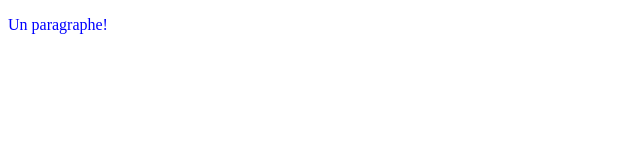
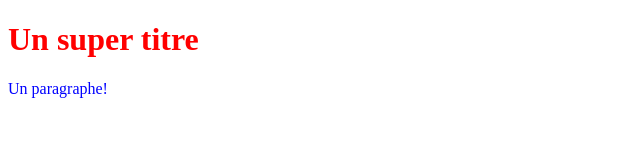
Before and after one commit to Eleanorah/OpenclassroomsProject, a plain HTML site: page index.html in a window 1280 px wide. Shown: the whole page, without its empty margins (0-640 px from the left). Drawn offline with Linux system fonts and the light colour scheme.

Commit message:
ajout d'un titre en rouge

```diff
--- a/index.html
+++ b/index.html
@@ -7,7 +7,9 @@
     </head>
 
     <body>
-
+	<h1>
+	Un super titre
+	</h1>
 	<p>
 	Un paragraphe!
 	</p>
--- a/style.css
+++ b/style.css
@@ -2,3 +2,8 @@ p
 {
 	color: blue;
 }
+
+h1
+{
+	color: red;
+}
```
